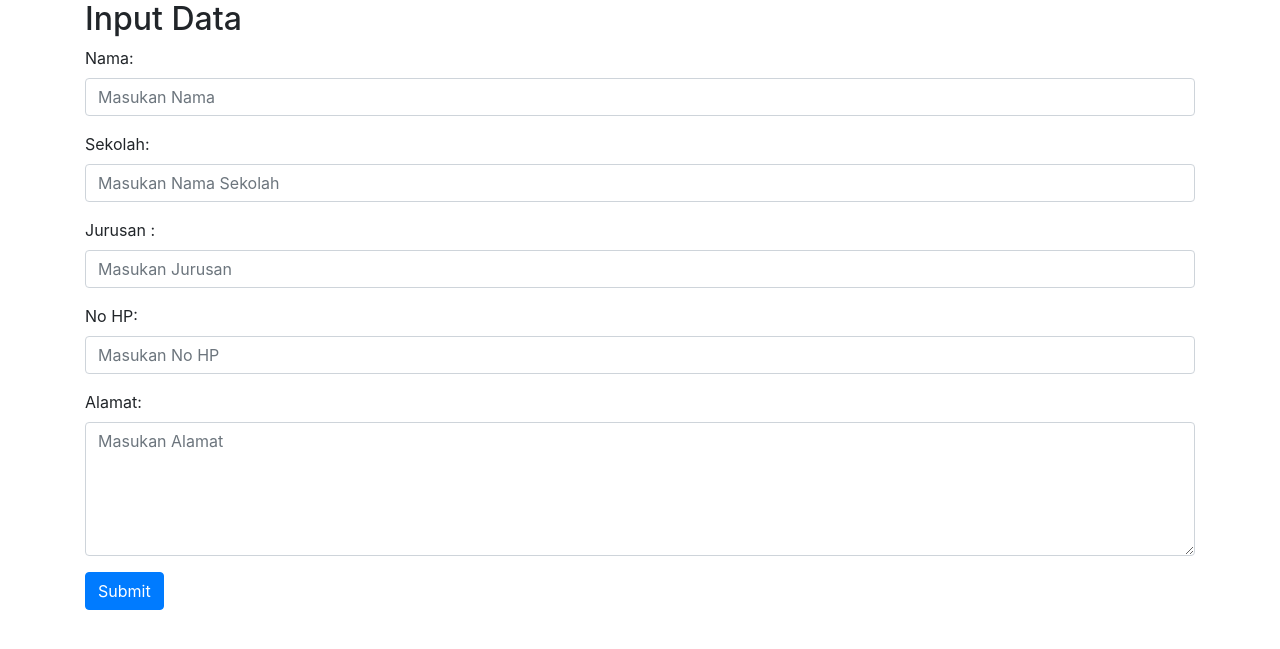
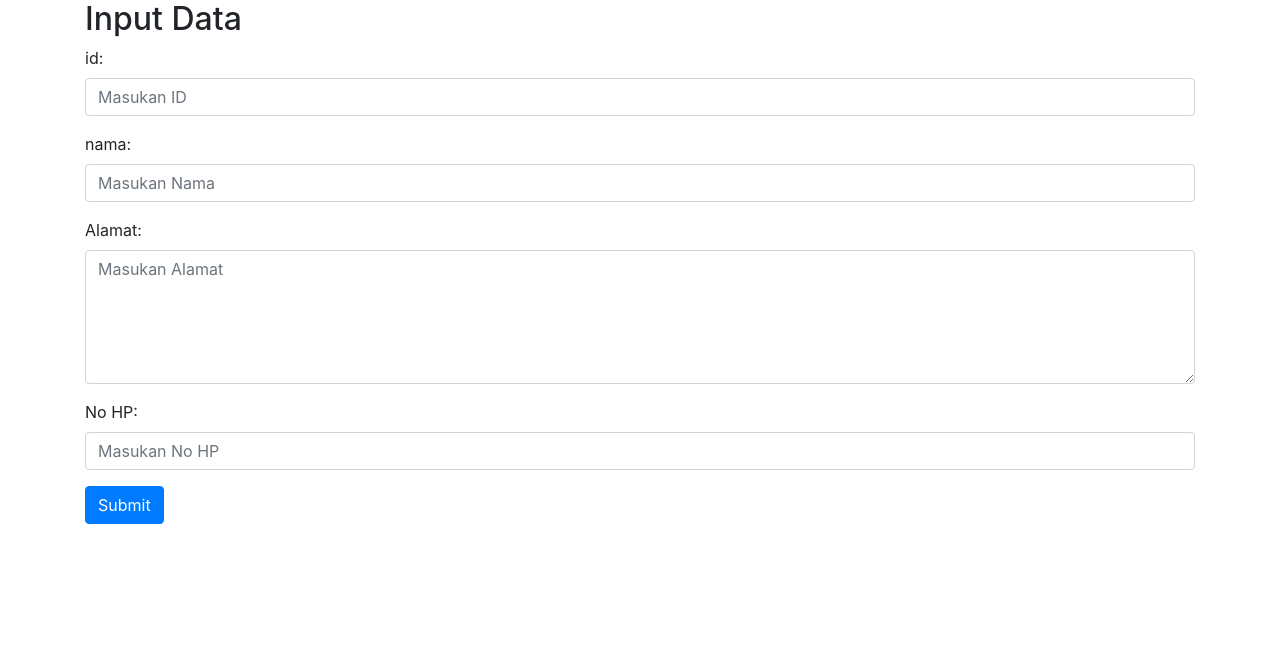
Before and after one commit to Dinar2202/BENGKEL-KODING, a PHP site: page /create.php in a window 1280 px wide. Shown: the top 649 px of the page. Run offline with PHP 8.4, Linux system fonts and the light colour scheme.

Commit message:
create.php

```diff
--- a/create.php
+++ b/create.php
@@ -20,15 +20,14 @@
     //Cek apakah ada kiriman form dari method post
     if ($_SERVER["REQUEST_METHOD"] == "POST") {
 
-        $nama=input($_POST["nama"]);
-        $sekolah=input($_POST["sekolah"]);
-        $jurusan=input($_POST["jurusan"]);
+        $nama=input($_POST["id"]);
+        $sekolah=input($_POST["nama"]);
+        $jurusan=input($_POST["alamat"]);
         $no_hp=input($_POST["no_hp"]);
-        $alamat=input($_POST["alamat"]);
 
         //Query input menginput data kedalam tabel anggota
-        $sql="insert into peserta (nama,sekolah,jurusan,no_hp,alamat) values
-		('$nama','$sekolah','$jurusan','$no_hp','$alamat')";
+        $sql="insert into peserta (id,nama,alamat,no_hp,) values
+		('$id','$nama','$alamat','$no_hp')";
 
         //Mengeksekusi/menjalankan query diatas
         $hasil=mysqli_query($kon,$sql);
@@ -49,27 +48,25 @@
 
     <form action="<?php echo $_SERVER["PHP_SELF"];?>" method="post">
         <div class="form-group">
-            <label>Nama:</label>
-            <input type="text" name="nama" class="form-control" placeholder="Masukan Nama" required />
+            <label>id:</label>
+            <input type="text" id="id" class="form-control" placeholder="Masukan ID" required />
 
         </div>
         <div class="form-group">
-            <label>Sekolah:</label>
-            <input type="text" name="sekolah" class="form-control" placeholder="Masukan Nama Sekolah" required/>
+            <label>nama:</label>
+            <input type="text" name="nama" class="form-control" placeholder="Masukan Nama" required/>
         </div>
-       <div class="form-group">
-            <label>Jurusan :</label>
-            <input type="text" name="jurusan" class="form-control" placeholder="Masukan Jurusan" required/>
+
+	 <div class="form-group">
+            <label>Alamat:</label>
+            <textarea name="alamat" class="form-control" rows="5"placeholder="Masukan Alamat" required></textarea>
         </div>
-                </p>
+
         <div class="form-group">
             <label>No HP:</label>
             <input type="text" name="no_hp" class="form-control" placeholder="Masukan No HP" required/>
         </div>
-        <div class="form-group">
-            <label>Alamat:</label>
-            <textarea name="alamat" class="form-control" rows="5"placeholder="Masukan Alamat" required></textarea>
-        </div>
+
 
         <button type="submit" name="submit" class="btn btn-primary">Submit</button>
     </form>
```
